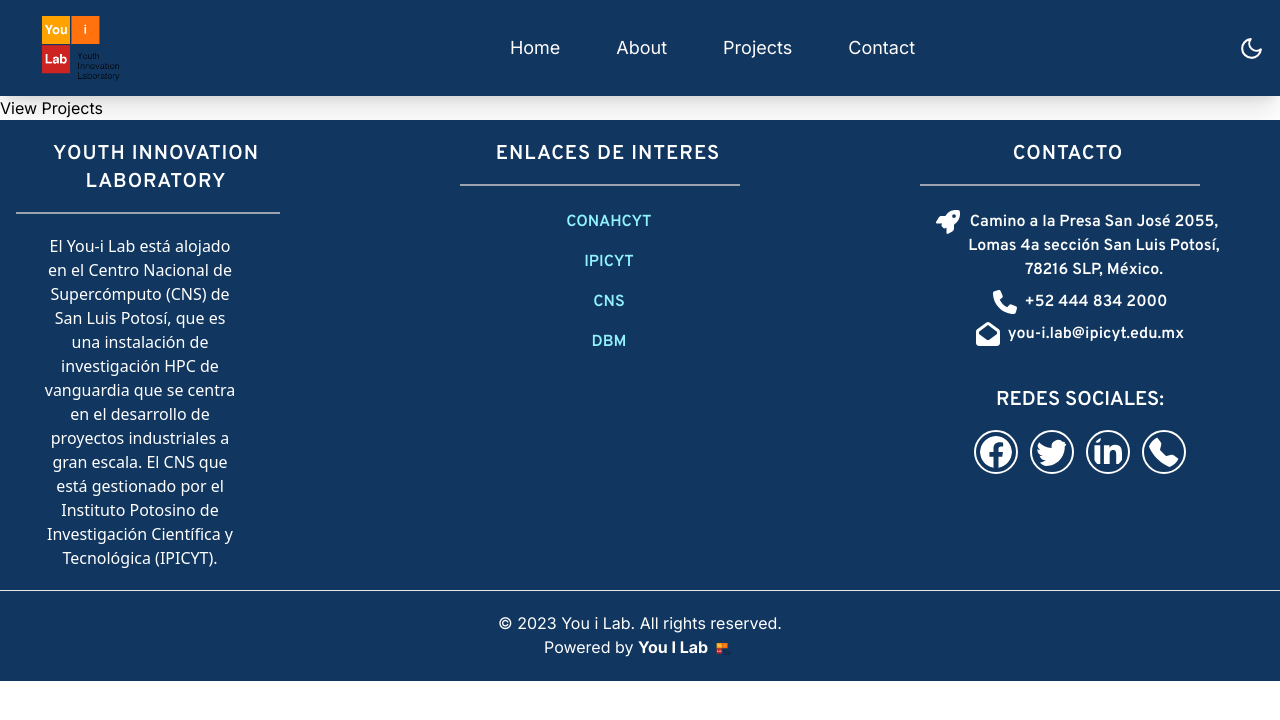
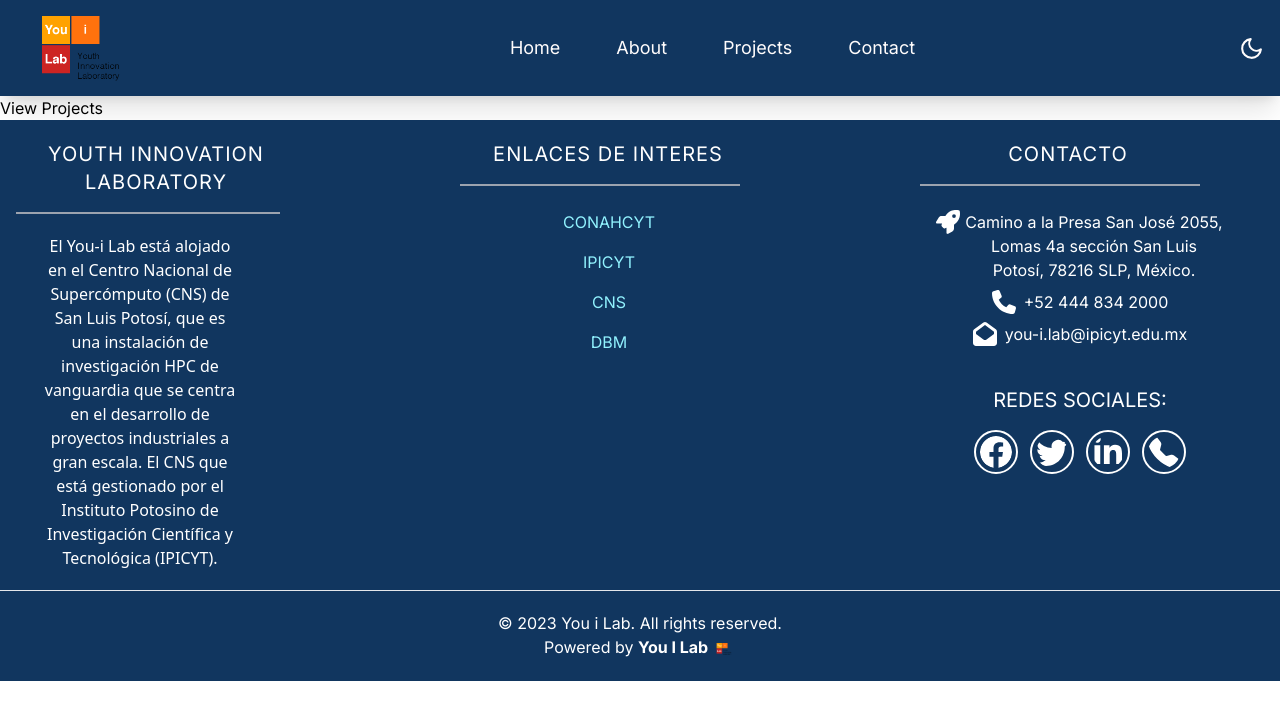
Before and after one commit to Martinvega17/you-ilab-next, a Next.js app: page /Projects in a window 1280 px wide. Shown: the top 720 px of the page. Built offline with nearby package versions, Linux system fonts and the light colour scheme.

Commit message:
sync font

```diff
--- a/app/globals.css
+++ b/app/globals.css
@@ -14,8 +14,13 @@
 }
 
 @font-face {
-  font-family: "OverPass";
+  font-family: "OverPass-SemiBold";
   src: url("../public/fonts/Overpass-SemiBold.ttf");
+}
+
+@font-face {
+  font-family: "OverPass-Regular";
+  src: url("../public/fonts/Overpass-Regular.ttf");
 }
 
 html,
--- a/tailwind.config.js
+++ b/tailwind.config.js
@@ -10,7 +10,8 @@ module.exports = {
       fontFamily: {
         latoRegular: "Lato-Regular",
         latoBold: "Lato-Bold",
-        OverPass: "OverPass"
+        OverPassSemiBold: "OverPass-SemiBold",
+        OverPassRegular: "OverPass-Regular"
       },
       colors: {
         hoverColor: "#ffaa17",
```
